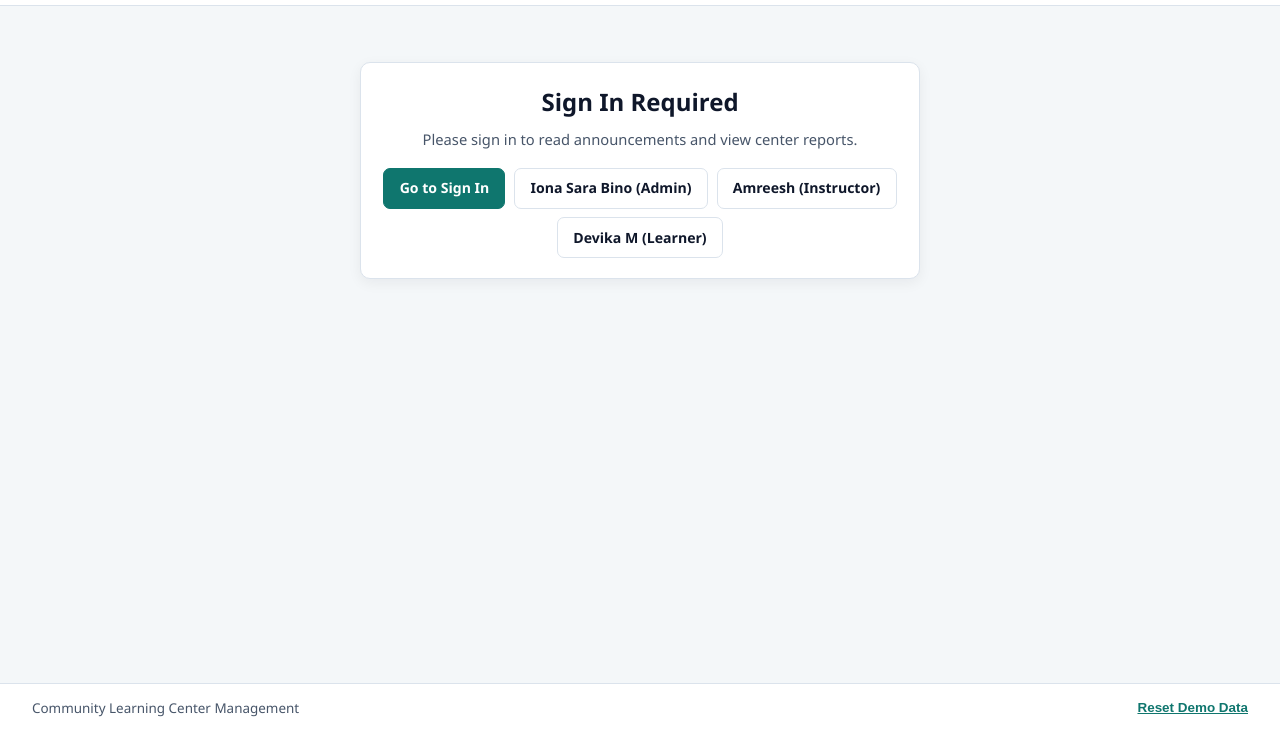
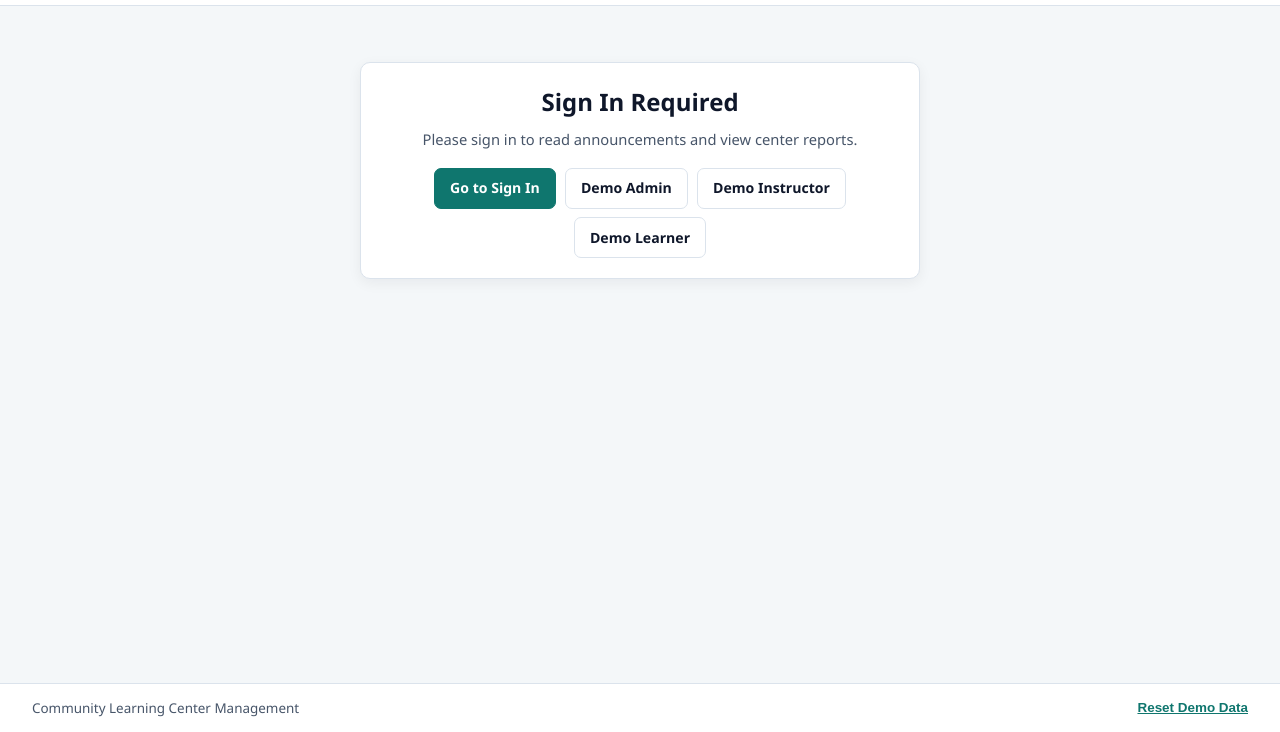
Before and after one commit to devikabaiju3/CLMS, a plain HTML site: page reports.html in a window 1280 px wide. Shown: the part 68-800 px from the top of the page. Drawn offline with Linux system fonts and the light colour scheme.

Commit message:
Remove demo account names from quick login buttons and placeholders

```diff
--- a/reports.html
+++ b/reports.html
@@ -35,9 +35,9 @@
       <p class="muted">Please sign in to read announcements and view center reports.</p>
       <div class="btn-row center-row">
         <a href="index.html" class="btn btn-primary">Go to Sign In</a>
-        <button type="button" class="btn btn-outline" onclick="quickLogin('iona@lpu.in')">Iona Sara Bino (Admin)</button>
-        <button type="button" class="btn btn-outline" onclick="quickLogin('amreesh@lpu.in')">Amreesh (Instructor)</button>
-        <button type="button" class="btn btn-outline" onclick="quickLogin('devika@lpu.in')">Devika M (Learner)</button>
+        <button type="button" class="btn btn-outline" onclick="quickLogin('iona@lpu.in')">Demo Admin</button>
+        <button type="button" class="btn btn-outline" onclick="quickLogin('amreesh@lpu.in')">Demo Instructor</button>
+        <button type="button" class="btn btn-outline" onclick="quickLogin('devika@lpu.in')">Demo Learner</button>
       </div>
     </section>
 
```
Also changed, not shown: index.html (+3 -3 lines), manage.html (+5 -5 lines).
